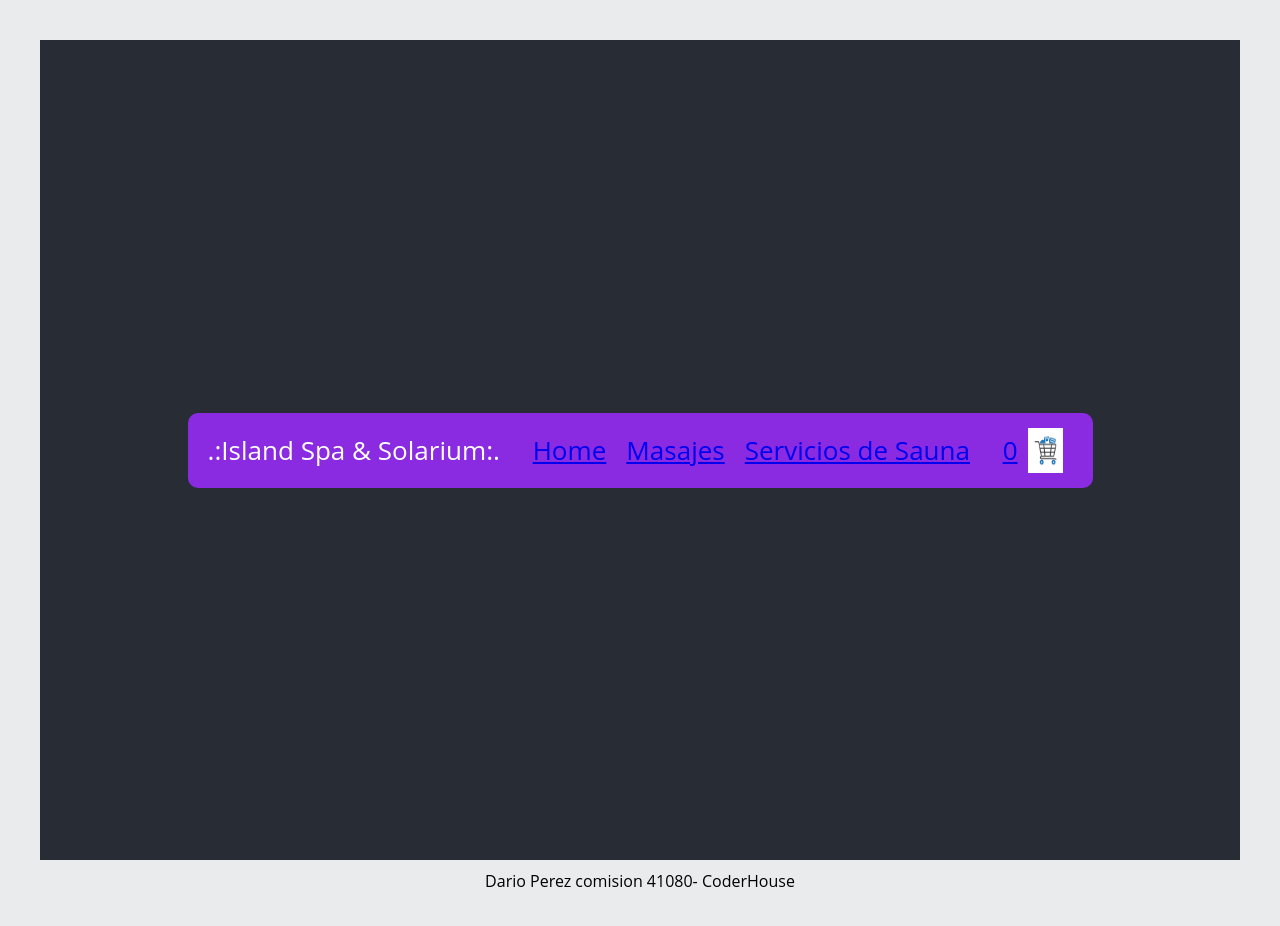
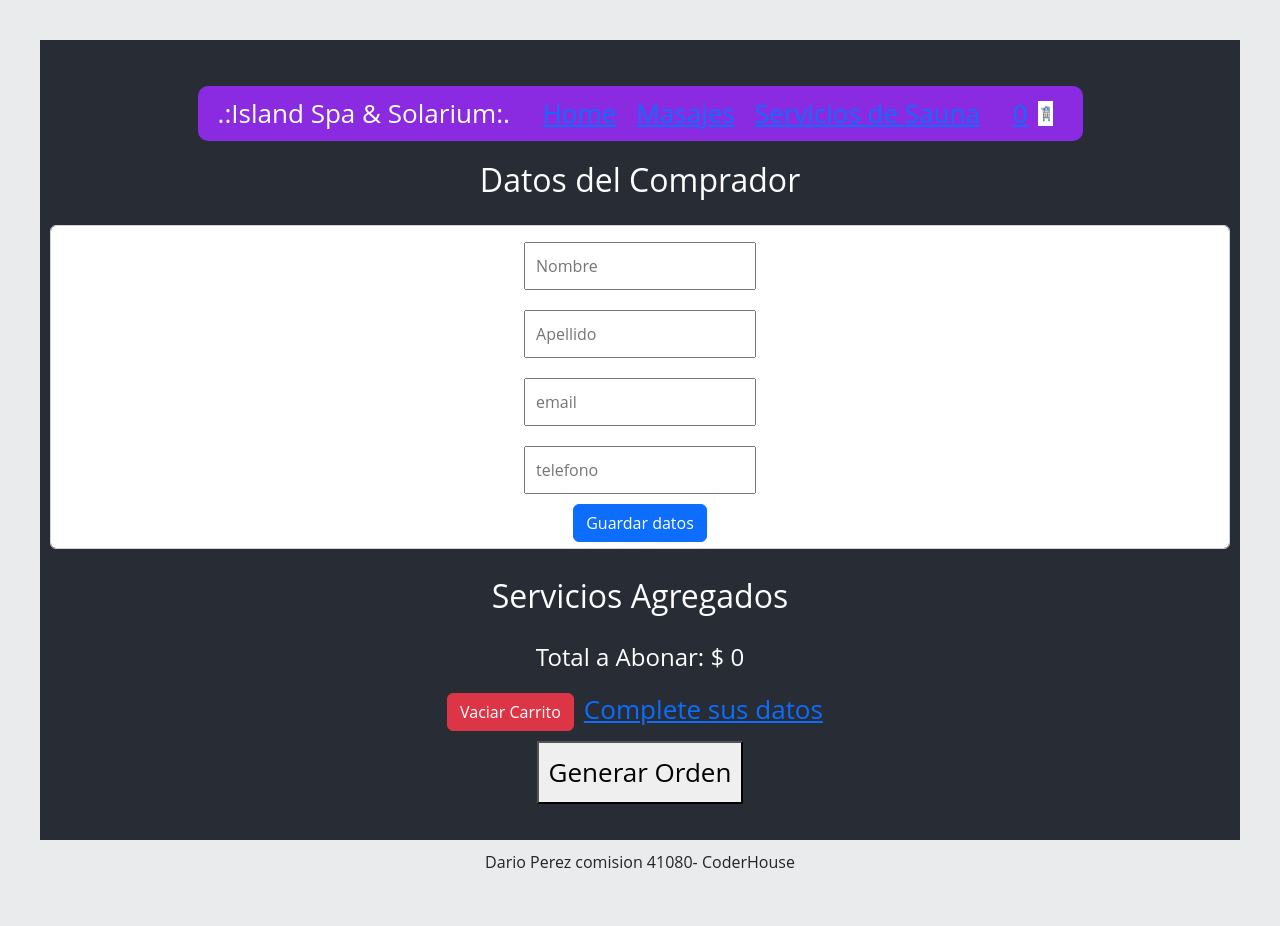
Before and after one commit to edperez88/ecommerce-app-react, a React (Create React App) app in the folder src/my-app-react/: page /checkout in a window 1280 px wide. Shown: the top 926 px of the page. Built offline with nearby package versions, Linux system fonts and the light colour scheme; the HTML template or start-up script is replaced by a standard one.

Commit message:
Entrega proyecto Final

```diff
--- a/package.json
+++ b/package.json
@@ -15,5 +15,8 @@
   "bugs": {
     "url": "https://github.com/edperez88/ecommerce-app-react/issues"
   },
-  "homepage": "https://github.com/edperez88/ecommerce-app-react#readme"
+  "homepage": "https://github.com/edperez88/ecommerce-app-react#readme",
+  "dependencies": {
+    "sweetalert2": "^11.4.32"
+  }
 }
--- a/src/my-app-react/package.json
+++ b/src/my-app-react/package.json
@@ -7,10 +7,13 @@
     "@testing-library/react": "^13.3.0",
     "@testing-library/user-event": "^13.5.0",
     "firebase": "^9.9.2",
+    "formik": "^2.2.9",
     "react": "^18.2.0",
     "react-dom": "^18.2.0",
+    "react-hook-form": "^7.35.0",
     "react-router-dom": "^6.3.0",
     "react-scripts": "5.0.1",
+    "sweetalert2": "^11.4.32",
     "web-vitals": "^2.1.4"
   },
   "scripts": {
--- a/src/my-app-react/public/index.html
+++ b/src/my-app-react/public/index.html
@@ -24,6 +24,10 @@
       work correctly both with client-side routing and a non-root public URL.
       Learn how to configure a non-root public URL by running `npm run build`.
     -->
+    <!-- CSS only -->
+<link href="https://cdn.jsdelivr.net/npm/bootstrap@5.2.1/dist/css/bootstrap.min.css" rel="stylesheet" integrity="sha384-iYQeCzEYFbKjA/T2uDLTpkwGzCiq6soy8tYaI1GyVh/UjpbCx/TYkiZhlZB6+fzT" crossorigin="anonymous">
+<script src="//cdn.jsdelivr.net/npm/sweetalert2@11"></script>
+
     <title>.:Island Spa & Solarium:.</title>
   </head>
   <body>
--- a/src/my-app-react/src/App.js
+++ b/src/my-app-react/src/App.js
@@ -1,12 +1,13 @@
-
 import './App.css';
 import  Navbar from './components/Navbar/Navbar';
 import  ItemListContaniner from './components/ItemListContainer/ItemListContainer';
 import  ItemDetailContainer from './components/ItemDetailContainer/ItemDetailContainer';
 import  Cart from './components/Cart/Cart';
+import  Checkout from './components/checkout/checkout';
 import { BrowserRouter, Routes, Route} from 'react-router-dom';
 import { createContext } from 'react';
 import { CartContextProvider } from './context/CartContext';
+
 
 
 export const cartContext = createContext()
@@ -24,6 +25,7 @@ function App() {
               <Route path='/category/:categoryId' element={<ItemListContaniner greeting="Servicios Disponibles"/>}/>
               <Route path='/detail/:serviceId' element={<ItemDetailContainer />}/>
               <Route path='/cart' element={<Cart/>}/>
+              <Route path='/checkout' element={<Checkout/>}/>
             </Routes>
          </BrowserRouter>
         </CartContextProvider>
--- a/src/my-app-react/src/components/Cart/Cart.js
+++ b/src/my-app-react/src/components/Cart/Cart.js
@@ -1,9 +1,7 @@
 import { CartContext } from "../../context/CartContext";
 import { useContext } from "react";
 import  CartItem from "../CartItem/CartItem";
-import { addDoc, collection, Timestamp } from "firebase/firestore";
-import { db } from "../../service/firebase/index";
-
+import { Link } from "react-router-dom";
 
 const Cart = () =>{
 
@@ -11,26 +9,6 @@ const Cart = () =>{
 
     const quantity = getTotalQuantity()
     const total = getTotal()
-
-    const CrearOc = () => {
-        const objOC = {
-            cliente:{
-                name: 'dario perez',
-                telefono: '123456',
-                email: 'darioperez123@1234546'
-        },
-        items: {cart},
-        total: total,
-        fechaOC: Timestamp.fromDate(new Date())
-        }
-        addDoc(collection(db, 'fileOC'), objOC).then(response =>{
-            console.log(response)
-        })
-
-    }
-
-
-
 
 
     if (quantity === 0){
@@ -45,11 +23,14 @@ const Cart = () =>{
     return(
         <div>
             <h2> Servicios Agregados </h2>
+
             {cart.map(serv =>(<CartItem key={serv.id}{...serv}/>))}
 
             <h4>Total a Abonar: $ {total}</h4>
-            <button onClick={() => vaciarCarro()} className="btn btn-dark">Vaciar Carrito</button>
-            <button className="btn-danger" onClick={CrearOc}>Generar Orden</button>
+
+            <button onClick={() => vaciarCarro()} className="btn btn-danger">Vaciar Carrito</button>
+
+            <Link to='/Checkout'>Complete sus datos</Link>
         </div>
 
     )
--- a/src/my-app-react/src/components/CartItem/CartItem.js
+++ b/src/my-app-react/src/components/CartItem/CartItem.js
@@ -22,7 +22,7 @@ const CartItem = ({ id,titulo, quantity, precio }) => {
                  <p>
                 Total: ${precio * quantity}
                  </p>
-                 <button className='ButtonCartItem' onClick={() => handleRemove(id)}>Eliminar</button>
+                 <button className='btn btn-primary' onClick={() => handleRemove(id)}>Eliminar</button>
 
                  </>
     )
--- /dev/null
+++ b/src/my-app-react/src/components/checkout/checkout.js
@@ -0,0 +1,161 @@
+import { CartContext } from "../../context/CartContext";
+import { Fragment, useContext, useState} from "react";
+import { addDoc, collection, documentId, getDocs, query, Timestamp, where, writeBatch } from "firebase/firestore";
+import { db } from "../../service/firebase/index";
+import Cart from "../Cart/Cart";
+import { useForm } from "react-hook-form";
+import React from "react";
+import Swal from 'sweetalert2'
+
+
+
+
+const Checkout = () => {
+
+        const {handleSubmit} = useForm();
+
+        const { cart,getTotal, vaciarCarro} = useContext(CartContext);
+
+        const total = getTotal()
+
+        const onSubmit=(data)=>{
+            console.log(data)
+        }
+
+        const [datos, setDatos]= useState({
+            nombre:'',
+            apellido:'',
+            email:''
+        })
+        const handleInput =(e)=>{
+            setDatos({
+                ...datos,
+                [e.target.name]:e.target.value
+            })
+        }
+
+
+
+    const CrearOc = async () => {
+
+        try{
+
+            const objOC = {
+            cliente:datos,
+            items: cart,
+            total: total,
+            fechaOC: Timestamp.fromDate(new Date())
+            }
+            const sinStock=[]
+
+            const ids = cart.map(serv=>serv.id)
+
+            const serviceRef = collection(db,'Servicios')
+
+            const serviciosAddFS = await getDocs(query(serviceRef, where(documentId(),'in', ids)))
+
+            const { docs } = serviciosAddFS
+
+            const batch = writeBatch(db)
+
+                docs.forEach(doc => {
+                    const dataDoc = doc.data()
+                    const stockDb = dataDoc.stock
+
+                    const servicioAdd = cart.find(serv => serv.id === doc.id)
+                    const cantServAdd = servicioAdd?.quantity
+
+                    if(stockDb >= cantServAdd){
+                        batch.update(doc.ref, {stock: stockDb - cantServAdd})
+                    }else{
+                        sinStock.push({id: doc.id, ...dataDoc})
+
+                    }
+                })
+
+                if(sinStock.length === 0){
+                const ocRef = collection(db,'fileOC')
+
+                const ocCreada = await addDoc(ocRef, objOC)
+                batch.commit()
+                console.log(ocCreada)
+                vaciarCarro()
+                Confirmed()
+
+                } else {
+                    console.log('Productos fuera de stock')
+                }
+                }catch(error){
+                    console.log(error)
+                }finally{
+                    console.log('operacion finalizada')
+                }
+
+            }
+            const Confirmed=(doc)=>{
+                Swal.fire({
+                    position: 'top-end',
+                    icon: 'success',
+                    title: 'Orden Confirmada!',
+                    showConfirmButton: true,
+                    timer: 5000
+                })
+            }
+
+    return(
+        <>
+             <Fragment>
+            <h2>Datos del Comprador</h2>
+            <form  className="form-control my-2" required="datos" onSubmit={handleSubmit(onSubmit)}>
+
+            <div >
+                <input
+                    placeholder="Nombre"
+                    name="nombre"
+                    type="text"
+                    onChange={handleInput}
+                    required="nombre"
+                />
+            </div>
+            <div>
+                <input
+                    placeholder="Apellido"
+                    type="text"
+                    name="apellido"
+                    onChange={handleInput}
+                    required="apellido"
+                />
+            </div>
+            <div>
+                <input
+                    placeholder="email"
+                    type="email"
+                    name="email"
+                    onChange={handleInput}
+                    required="email"
+                />
+            </div>
+            <div>
+                <input
+                    placeholder="telefono"
+                    type="number"
+                    name="telefono"
+                    onChange={handleInput}
+                    required="telefono"
+                />
+            </div>
+            <button className="btn btn-primary" type="submit">Guardar datos</button>
+
+        </form>
+
+            </Fragment>
+
+            <Cart/>
+
+             <button  className="btn-danger" onClick={CrearOc}>Generar Orden</button>
+
+
+     </>
+)}
+
+export default Checkout
--- a/src/my-app-react/src/components/item/Item.js
+++ b/src/my-app-react/src/components/item/Item.js
@@ -8,7 +8,7 @@ const Item=({titulo, img, duracion, incluye, precio, id})=>{
 
         <li>
             <h2>{titulo}</h2>
-            <img src={img}></img>
+            <img src={img} alt="name"></img>
             <h5>{duracion}</h5>
             <p>{incluye}</p>
             <p>{precio}</p>
```
Also changed, not shown: src/my-app-react/README.md, 2 other files (tests, documents, lock files or other folders).
